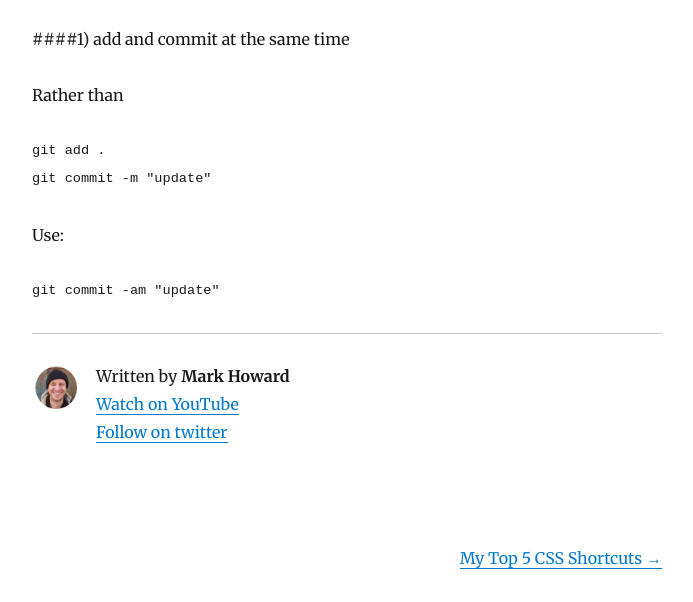
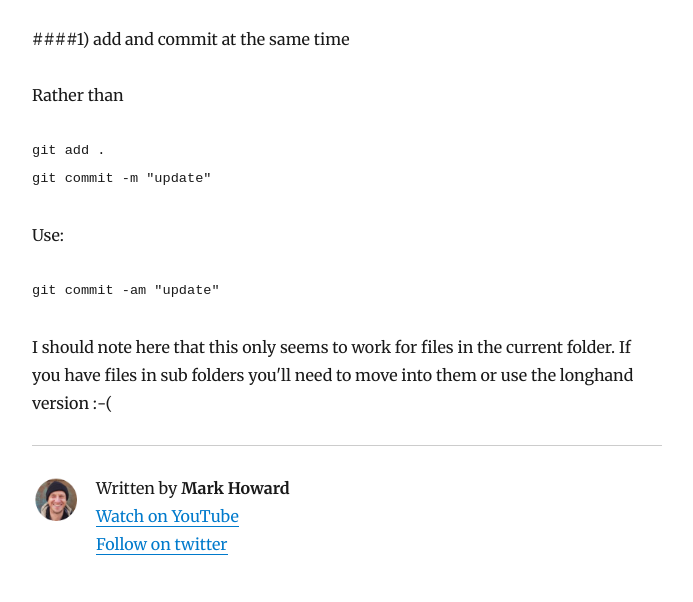
Before and after one commit to MarkJamesHoward/MyBlog, a Gatsby site: page /Top5GitShortcuts/ in a window 1280 px wide. Shown: the part 198-800 px from the top of the page, without its empty margins (293-986 px from the left). Built offline with nearby package versions, Linux system fonts and the light colour scheme; Gatsby itself is replaced by a stand-in of ours; some packages are replaced by stand-ins of ours; code samples lack their colours.

Commit message:
caveat for git shortcut

````diff
--- a/content/blog/Top5GitShortcuts/index.md
+++ b/content/blog/Top5GitShortcuts/index.md
@@ -19,3 +19,5 @@ Use:
 ```
 git commit -am "update"
 ```
+
+I should note here that this only seems to work for files in the current folder. If you have files in sub folders you'll need to move into them or use the longhand version :-(
````
